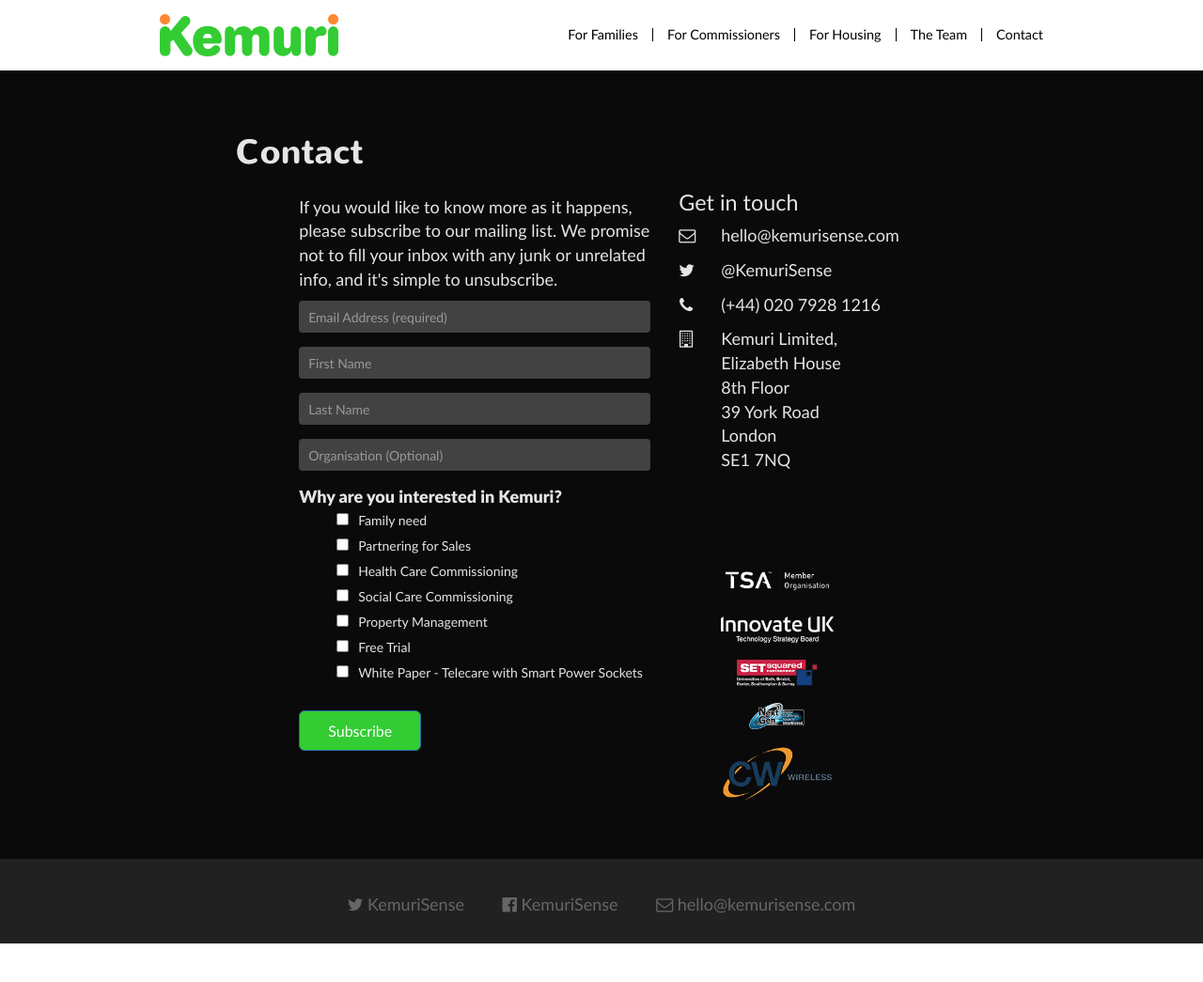
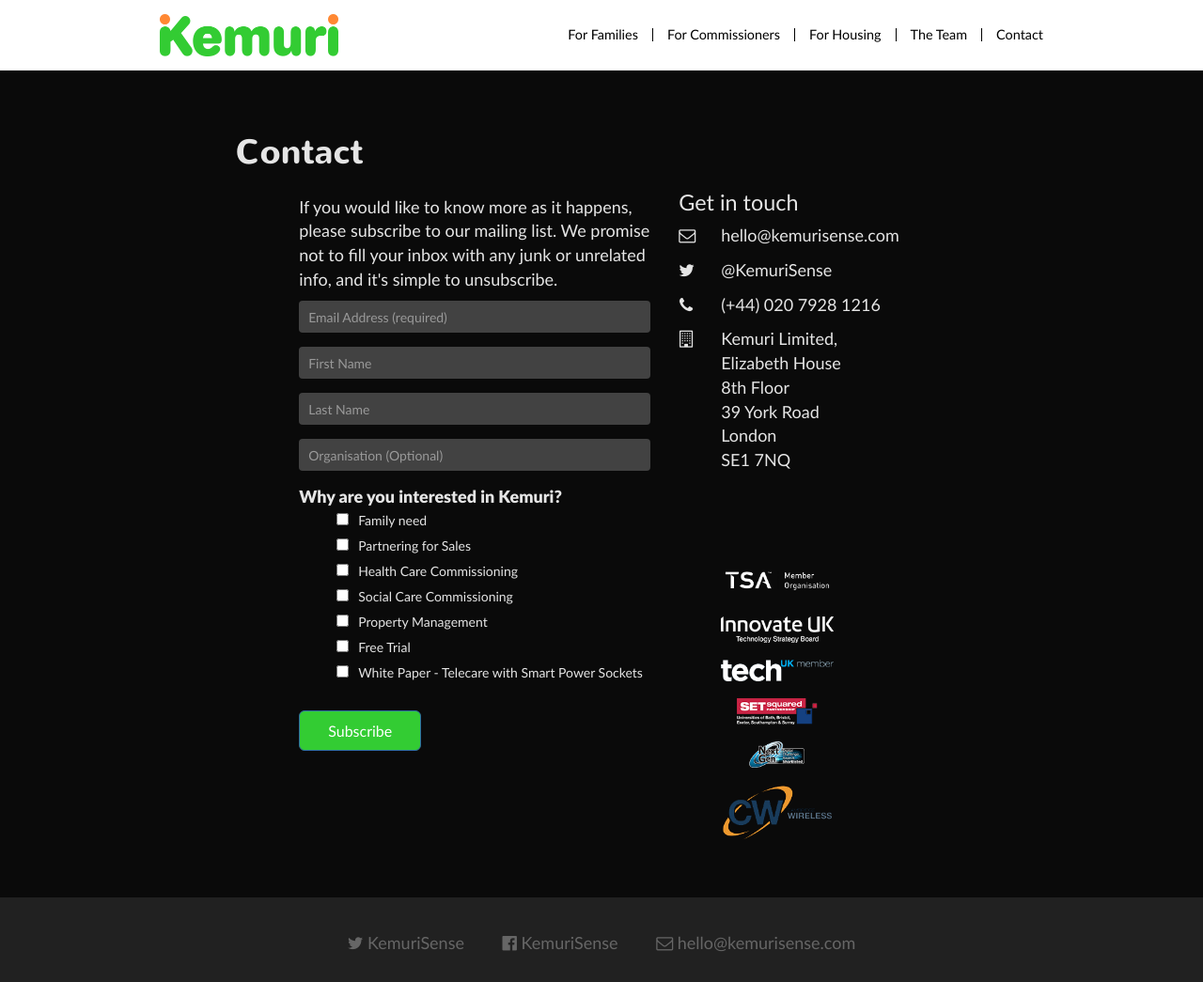
Before and after one commit to intelligentlilli/kemurisense.github.io, a Jekyll site: the page built from contact.html, in a window 1280 px wide and 1045 px high. Shown: the whole window at 94% size. Built offline with Jekyll 4.4.1, drawn with Linux system fonts in a browser that asks for light colours; nearby versions of some CDN libraries; library files that are not in the unit come from our copies; comment, search, counter and statistics services are not loaded.

Commit message:
new tech uk logo

```diff
--- a/contact.html
+++ b/contact.html
@@ -87,6 +87,7 @@
                 Kemuri Limited,<br>Elizabeth House<br>8th Floor<br>39 York Road<br>London<br>SE1 7NQ<br><br><br><br>
                 <img src="{{ site.baseurl }}/images/logos/TSA.png" class="other-company-logo" alt="TSA">
                 <img src="{{ site.baseurl }}/images/logos/INNOVATE-LOGO-4.jpg" class="other-company-logo" alt="Innovate UK">
+                <img src="{{ site.baseurl }}/images/logos/techUK.png" class="other-company-logo" alt="Tech UK">
                 <img src="{{ site.baseurl }}/images/logos/SS-LOGO-4.jpg" class="other-company-logo" alt="SetSquared">
                 <img src="{{ site.baseurl }}/images/logos/NextGen.png" class="other-company-logo" alt="NextGen">
                 <img src="{{ site.baseurl }}/images/logos/CambridgeWireless.png" class="other-company-logo" alt="Cambridge Wireless">
```
Also changed, not shown: images/logos/techUK.png (added).
